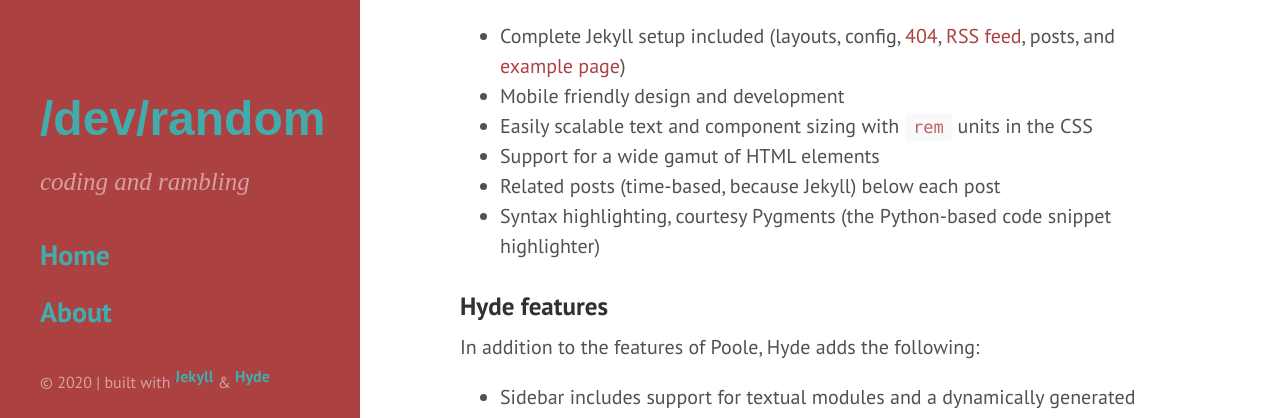
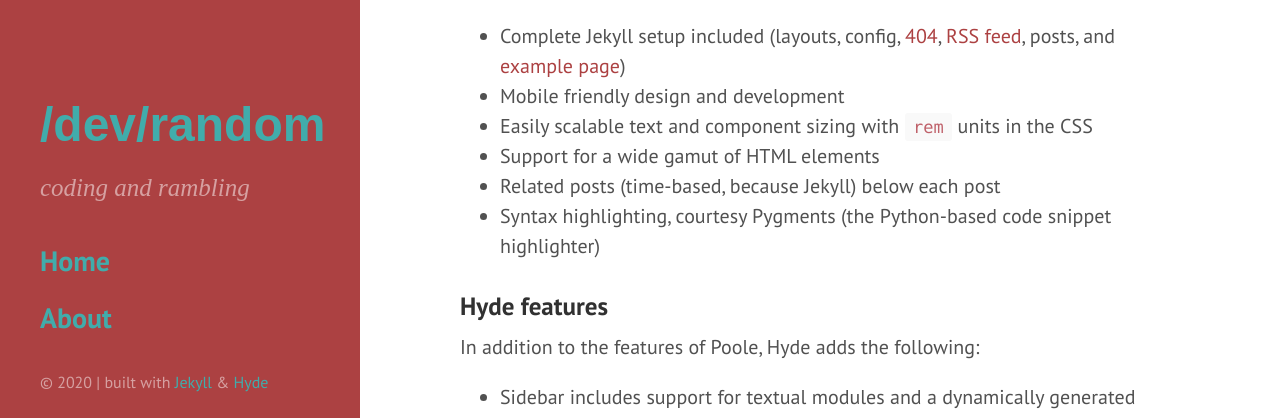
Before and after one commit to dgyarmati/devslashrand-dot-com, a Jekyll site: the page built from index.html, in a window 1280 px wide and 1400 px high, scrolled down 306 px. Shown: the part 966-1384 px from the top of the window. Built offline with Jekyll 4.4.1, drawn with Linux system fonts in a browser that asks for light colours; the list of posts is cut into pages by our own code.

Commit message:
styling navbar links

```diff
--- a/_includes/sidebar.html
+++ b/_includes/sidebar.html
@@ -27,6 +27,6 @@
       {% endfor %}
     </nav>
 
-    <p>&copy; {{ site.time | date: '%Y' }} | built with <a href="http://jekyllrb.com" target="_blank">Jekyll</a> & <a href="http://hyde.getpoole.com" target="_blank">Hyde</a></p>
+    <p class="copyright">&copy; {{ site.time | date: '%Y' }} | built with <a href="http://jekyllrb.com" target="_blank">Jekyll</a> & <a href="http://hyde.getpoole.com" target="_blank">Hyde</a></p>
   </div>
 </div>
--- a/public/css/hyde.css
+++ b/public/css/hyde.css
@@ -71,7 +71,7 @@
 }
 
 /* Sidebar links */
-.sidebar a {
+.sidebar-about a, .sidebar-nav a {
   position: relative;
   display: inline-block;
   font-weight: 700;
@@ -86,7 +86,7 @@
   transition: background-position 275ms ease;
 }
 
-.sidebar a:hover {
+.sidebar a:hover, .sidebar-nav a:hover {
   background-position: 0 100%;
 }
 
@@ -128,6 +128,11 @@
 
 .sidebar-sticky > p {
   font-size: 0.8rem;
+}
+
+.copyright a {
+  color: #41acab;
+  text-decoration: none;
 }
 
 /* Sticky sidebar
```
